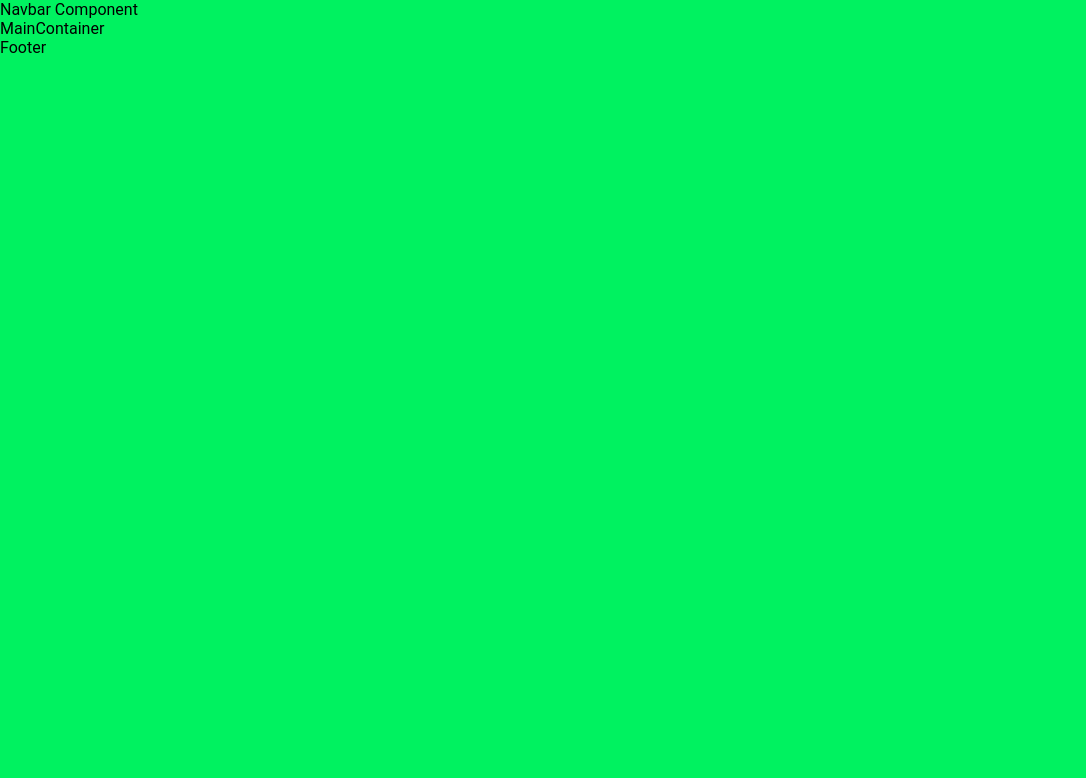
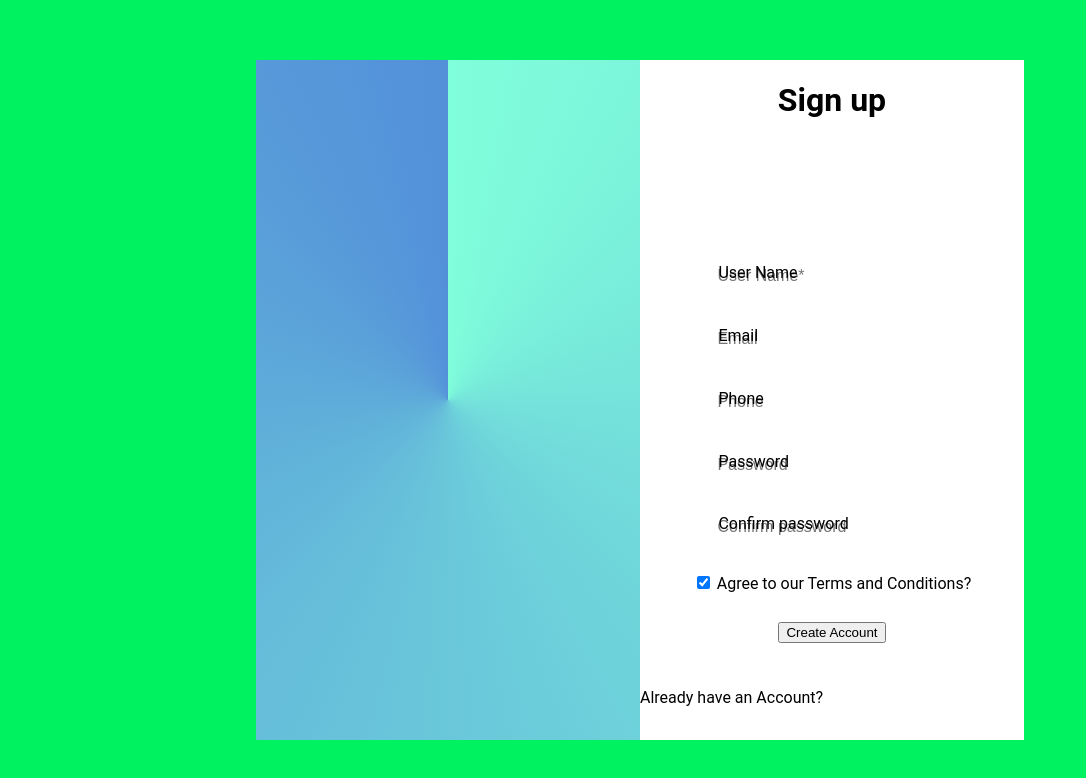
Before and after one commit to MSTC-DA-IICT/Hacktoberfest22-R-for-React, a React (Create React App) app: page / in a window 1280 px wide. Shown: the top 778 px of the page, without its empty margins (0-1086 px from the left). Built offline with nearby package versions, Linux system fonts and the light colour scheme.

Commit message:
initial commit

```diff
--- a/src/App.js
+++ b/src/App.js
@@ -2,21 +2,22 @@ import './App.css';
 
 // Components of MUI
 import { Typography } from '@mui/material';
+import SignUp from './Components/SignUp';
 
 // Components of Project and .js files
-import Navbar from './Components/Navbar';
-import MainContainer from './Components/MainContainer';
-import Footer from './Components/Footer';
+// import Navbar from './Components/Navbar';
+// import MainContainer from './Components/MainContainer';
+// import Footer from './Components/Footer';
 
 function App() {
   return (
     <div className="App">
 
-        <Navbar />
+        {/* <Navbar />
         <MainContainer />
-        <Footer />
+        <Footer /> */}
 
-
+        <SignUp />
 
 
 
```
